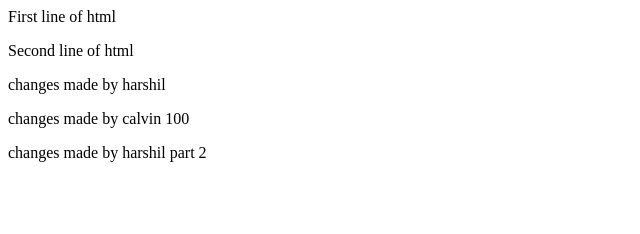
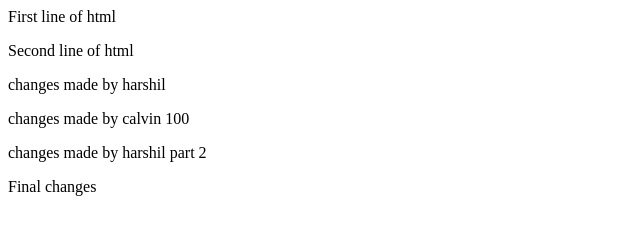
Before and after one commit to ranaharshil23/demo, a plain HTML site: page index.html in a window 1280 px wide. Shown: the whole page, without its empty margins (0-640 px from the left). Drawn offline with Linux system fonts and the light colour scheme.

Commit message:
Final change

```diff
--- a/index.html
+++ b/index.html
@@ -3,3 +3,4 @@
 <p>changes made by harshil</p>
 <p>changes made by calvin 100</p>
 <p>changes made by harshil part 2</p>
+<p>Final changes</p>
```
